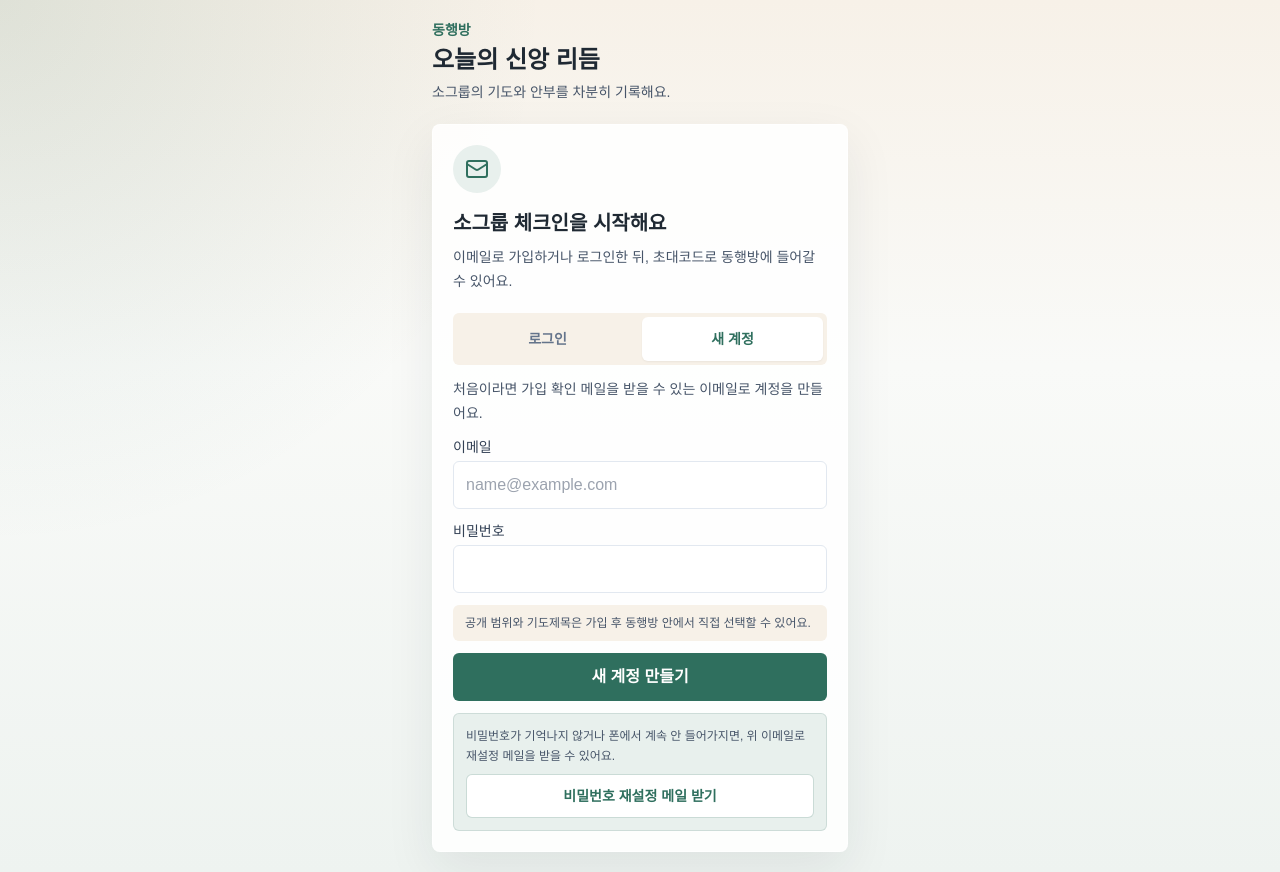
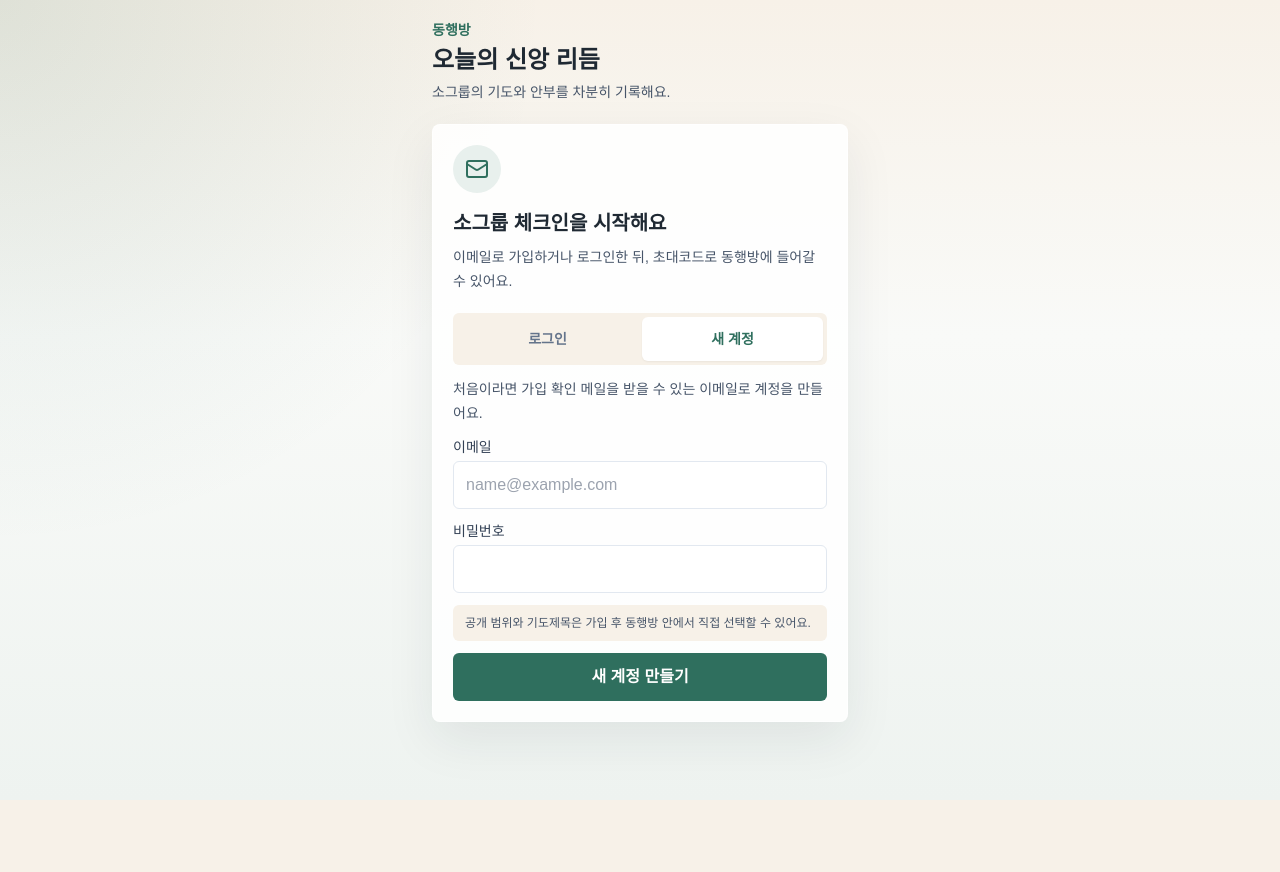
Before and after one commit to siyang0616-maker/Christian_App_project, a Next.js app: page / in a window 1280 px wide. After the commit the page ends 800 px from the top, so only its background shows below. Built offline with nearby package versions, Linux system fonts and the light colour scheme; no server answers.

Commit message:
separate signup success from password reset

```diff
--- a/components/auth-form.tsx
+++ b/components/auth-form.tsx
@@ -85,6 +85,7 @@ export function AuthForm({ message }: AuthFormProps) {
   const [showServerMessage, setShowServerMessage] = useState(true);
   const visibleMessage = clientMessage ?? (showServerMessage ? message : undefined);
   const isError = visibleMessage?.tone === "error";
+  const showPasswordReset = intent === "signIn" && visibleMessage?.tone !== "success";
 
   function clearMessages() {
     setClientMessage(undefined);
@@ -201,6 +202,7 @@ export function AuthForm({ message }: AuthFormProps) {
         </button>
       </form>
 
+      {showPasswordReset ? (
         <form action={requestPasswordReset} className="grid gap-2 rounded-md border border-leaf/15 bg-mist px-3 py-3" noValidate onSubmit={handleResetSubmit}>
           <input name="email" type="hidden" value={email} />
           <p className="text-xs leading-5 text-slate-600">
@@ -213,6 +215,7 @@ export function AuthForm({ message }: AuthFormProps) {
             비밀번호 재설정 메일 받기
           </button>
         </form>
+      ) : null}
     </div>
   );
 }
```
Lines whose indentation alone changed are shown as unchanged.
